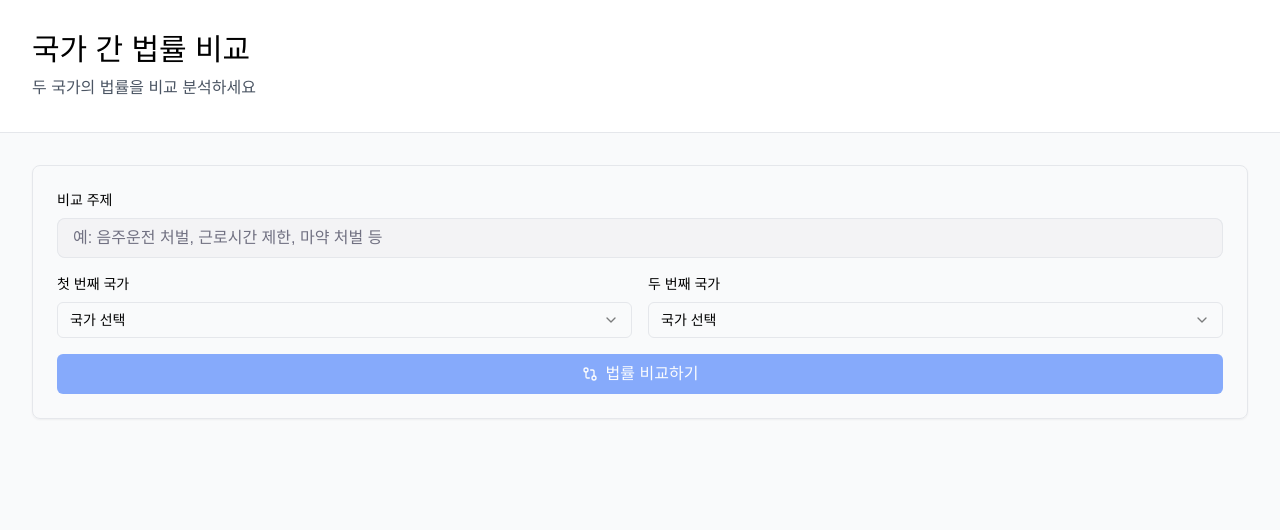
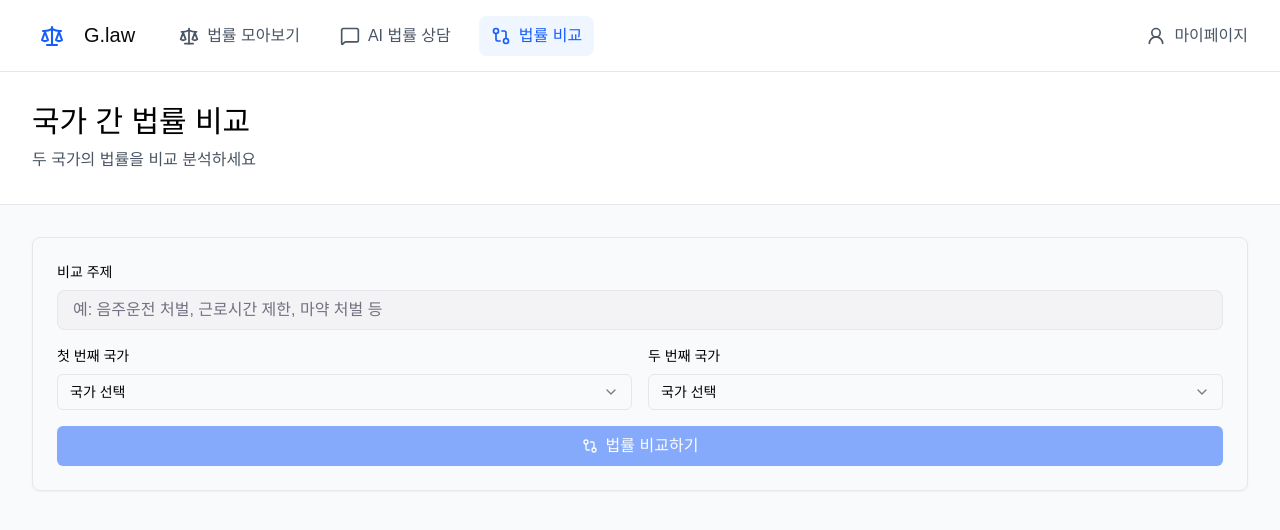
Before and after one commit to GCU-PProject/FE, a React (Vite) app: page / in a window 1280 px wide. Shown: the top 530 px of the page. Built offline with nearby package versions, Linux system fonts and the light colour scheme.

Commit message:
[refactor]법률 비교 페이지 헤더연결

```diff
--- a/src/pages/ui/LawComparisonPage.tsx
+++ b/src/pages/ui/LawComparisonPage.tsx
@@ -1,6 +1,7 @@
 import { useComparison } from '@/hooks/useComparison';
 import { ComparisonForm } from '@/components/comparison/ComparisonForm';
 import { ComparisonResultModal } from '@/components/comparison/ComparisonResultModal';
+import { Header } from '@/components/layout/Header';
 
 export const LawComparisonPage = () => {
   const {
@@ -18,7 +19,10 @@ export const LawComparisonPage = () => {
   } = useComparison();
 
   return (
-    <div className='min-h-[calc(100vh-4rem)] bg-gray-50'>
+    <div className="min-h-screen bg-gray-50 font-sans">
+      {/* 🔥 공통 헤더 추가 */}
+      <Header activeNavId="law-compare" />
+
       {/* 상단 타이틀 영역 (기존 디자인 유지) */}
       <div className='border-b border-gray-200 bg-white'>
         <div className='mx-auto max-w-7xl px-4 py-8 sm:px-6 lg:px-8'>
```
